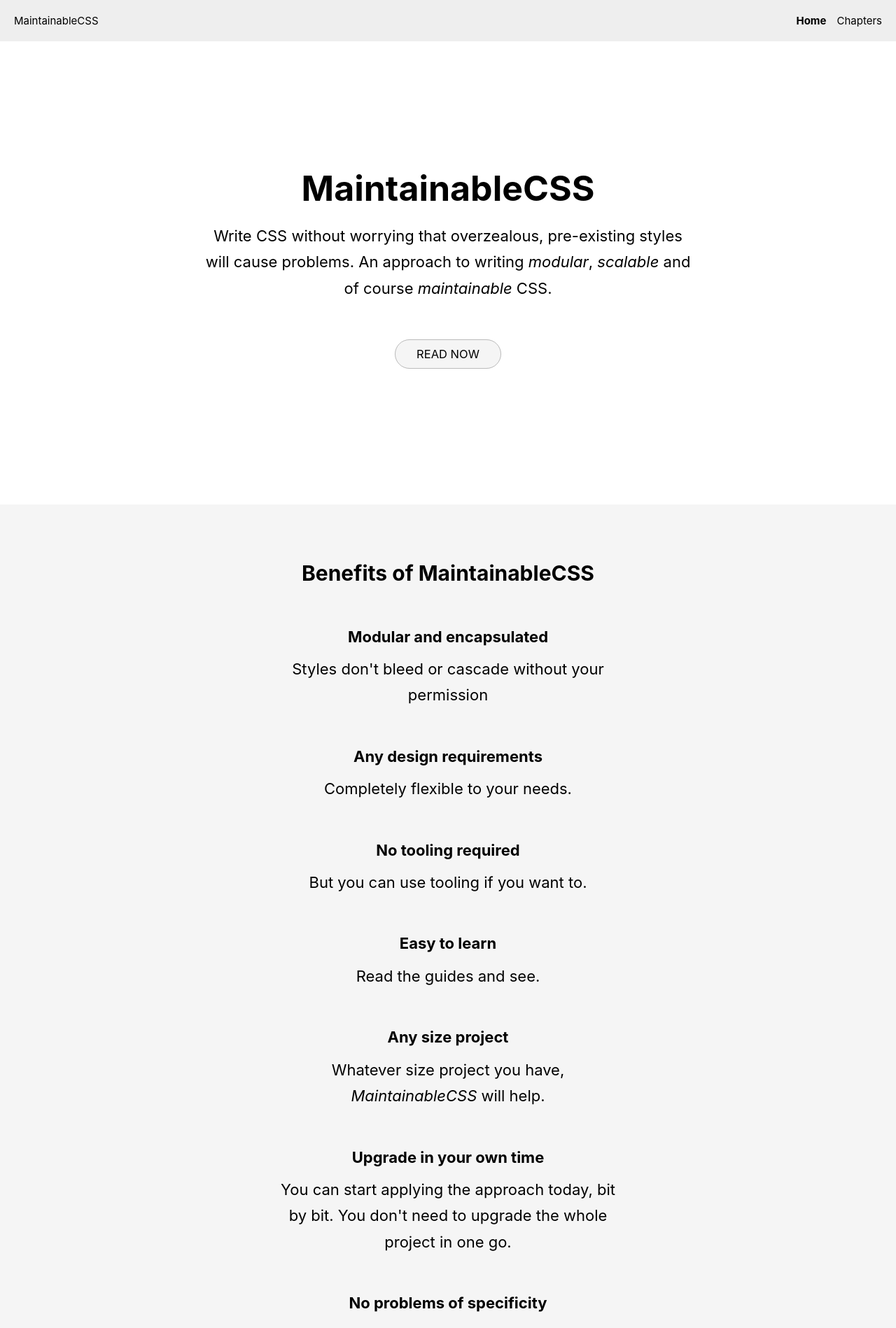
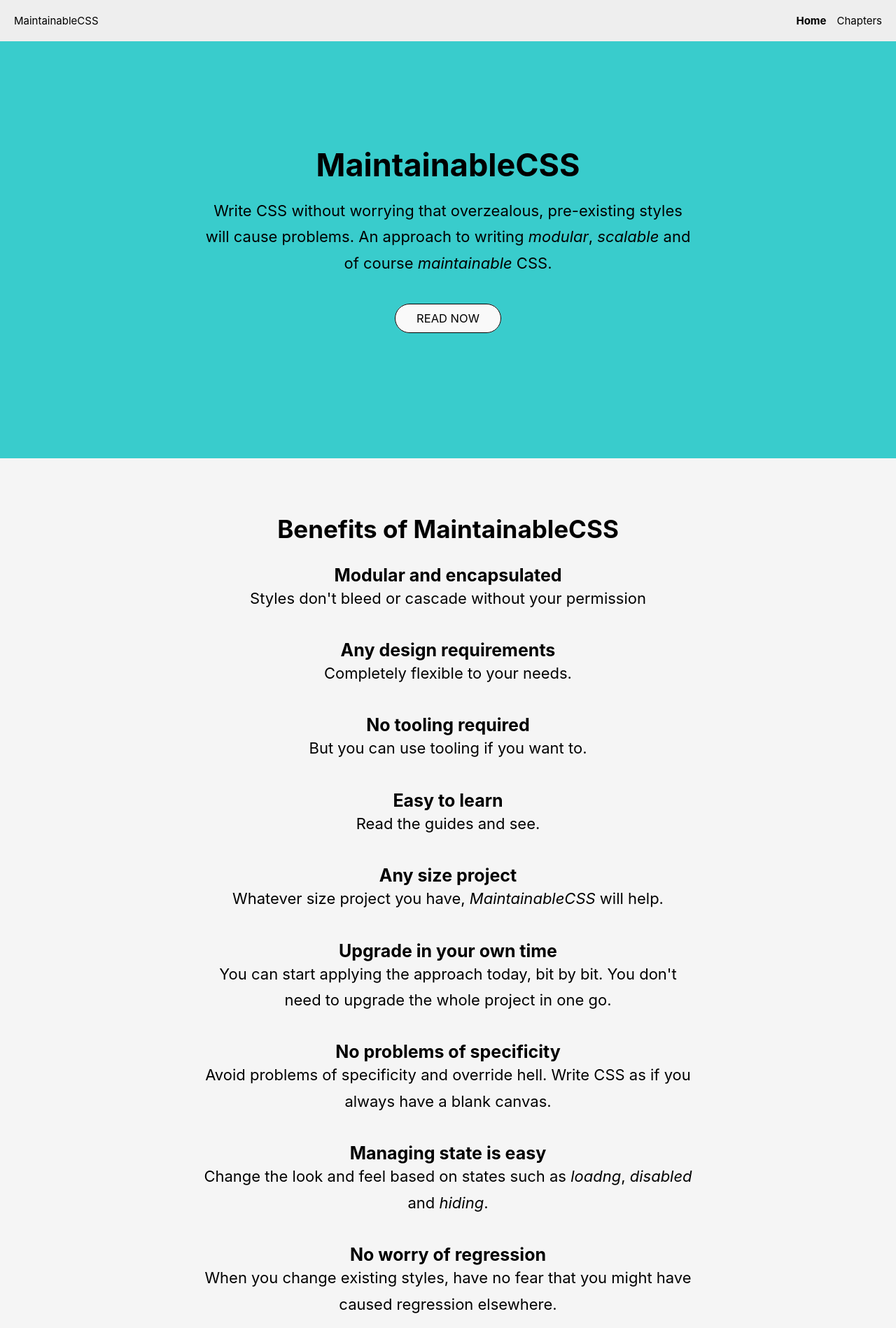
Before and after one commit to adamsilver/maintainablecss.com-jekyll, a Jekyll site: the page built from index.md, in a window 1280 px wide. Shown: the top 1898 px of the page at 70% size. Built offline with Jekyll 4.4.1, drawn with Linux system fonts in a browser that asks for light colours.

Commit message:
Updated styling@

```diff
--- a/_layouts/default.html
+++ b/_layouts/default.html
@@ -6,9 +6,7 @@
 	</head>
 	<body>
         {% include header.html %}
-		<div class="content">
-			{{ content }}
-		</div>
+		{{ content }}
         {% include footer.html %}
 	</body>
 </html>
--- a/assets/css/main.css
+++ b/assets/css/main.css
@@ -275,44 +275,63 @@ a.navigation-isActive {
 .hero {
 	padding-left: 20px;
 	padding-right: 20px;
-	padding-top: 25px;
+	padding-top: 50px;
 	padding-bottom: 50px;
+	background-color: #39CCCC;
 }
 
 @media(min-width: 600px) {
 	.hero {
-		padding-top: 140px;
+		padding-top: 150px;
 		padding-bottom: 140px;
 	}
 }
 
 .hero h1 {
+	font-size: 3em;
+	line-height: 1.2em;
+	max-width: 700px;
+	margin-left: auto;
+	margin-right: auto;
+	padding: 0 20px 20px;
 	text-align: center;
-	font-size: 3em;
 }
 
 @media(min-width: 600px) {
 	.hero h1 {
-		font-size: 5em;
+		font-size: 4.5em;
 	}
-}
-
-.hero h2 {
-	text-align: center;
 }
 
 .hero p {
 	text-align: center;
+	font-size: 1.8em;
+	line-height: 1.7em;
+	max-width: 700px;
+	margin-left: auto;
+	margin-right: auto;
+	margin-bottom: 30px;
+	padding: 0 20px 10px;
+}
+
+@media(min-width: 600px) {
+	.hero p {
+		font-size: 2.2em;
+	}
 }
 
 .hero-button {
 	border-radius: 30px;
-	border: 1px solid #bbb;
+	border: 1px solid #000;
 	text-transform: uppercase;
 	text-decoration: none;
 	padding: 10px 30px;
 	font-size: 0.75em;
-	background-color: #f5f5f5;
+	background-color: #f9f9f9;
+}
+
+.hero-button:hover {
+	background-color: #eee;
 }
 
 /**********************************************************
@@ -327,49 +346,98 @@ a.navigation-isActive {
 
 .benefits h2 {
 	text-align: center;
-	font-size: 2.5em;
-	margin-bottom: 60px;
+	font-size: 2.8em;
+	line-height: 1.2em;
+	max-width: 700px;
+	margin-left: auto;
+	margin-right: auto;
+	margin-bottom: 30px;
 }
 
 @media(min-width: 600px) {
 	.benefits h2 {
-		font-size: 3em;
+		font-size: 3.5em;
 	}
-}
-
-.benefit {
-
 }
 
 .benefit h3 {
 	text-align: center;
+	font-size: 2em;
+}
+
+@media(min-width: 600px) {
+	.benefits h3 {
+		font-size: 2.5em;
+	}
 }
 
 .benefit p {
 	text-align: center;
-	max-width: 500px;
+	text-align: center;
+	font-size: 1.8em;
+	line-height: 1.7em;
+	max-width: 700px;
+	margin-left: auto;
+	margin-right: auto;
+	margin-bottom: 30px;
+	padding: 0 20px 10px;
+}
+
+@media(min-width: 600px) {
+	.benefit p {
+		font-size: 2.2em;
+	}
 }
 
 .benefit-button {
 	border-radius: 30px;
-	border: 1px solid #bbb;
+	border: 1px solid #000;
 	text-transform: uppercase;
 	text-decoration: none;
 	padding: 10px 30px;
 	font-size: 0.75em;
-	background-color: #f5f5f5;
+	background-color: #fff;
+}
+
+.benefit-button:hover {
+	background-color: #eee;
 }
 
 /**********************************************************
 * Got question
 **********************************************************/
 
-.gotQuestion {}
-
 .gotQuestion h2 {
 	text-align: center;
+	font-size: 2.2em;
+	line-height: 1.2em;
+	max-width: 700px;
+	margin-left: auto;
+	margin-right: auto;
+	margin-bottom: 10px;
+	padding: 0 20px;
+}
+
+@media(min-width: 600px) {
+	.gotQuestion h2 {
+		font-size: 2.5em;
+		margin-bottom: 15px;
+	}
 }
 
 .gotQuestion p {
 	text-align: center;
+	font-size: 1.8em;
+	line-height: 1.7em;
+	max-width: 700px;
+	margin-left: auto;
+	margin-right: auto;
+	margin-bottom: 30px;
+	padding: 0 20px 10px;
 }
+
+@media(min-width: 600px) {
+	.gotQuestion p {
+		font-size: 2.2em;
+	}
+}
```
Also changed, not shown: _pages/chapters.md (+1 -1 lines).
